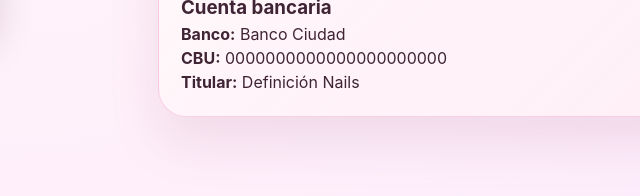
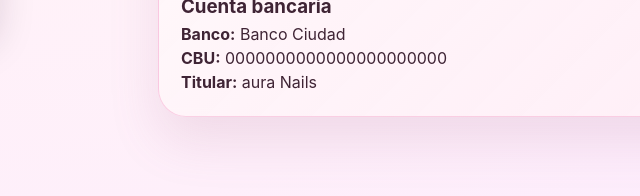
Before and after one commit to not-tofi/aura, a plain HTML site: page cuentabancaria.html in a window 1280 px wide. Shown: the part 484-680 px from the top of the page, 0-640 px from the left. Drawn offline with Linux system fonts and the light colour scheme.

Commit message:
definicion a aura

```diff
--- a/cuentabancaria.html
+++ b/cuentabancaria.html
@@ -64,7 +64,7 @@
               <h3>Cuenta bancaria</h3>
               <p><strong>Banco:</strong> Banco Ciudad</p>
               <p><strong>CBU:</strong> 0000000000000000000000</p>
-              <p><strong>Titular:</strong> Definición Nails</p>
+              <p><strong>Titular:</strong> aura Nails</p>
             </div>
           </div>
         </section>
```
